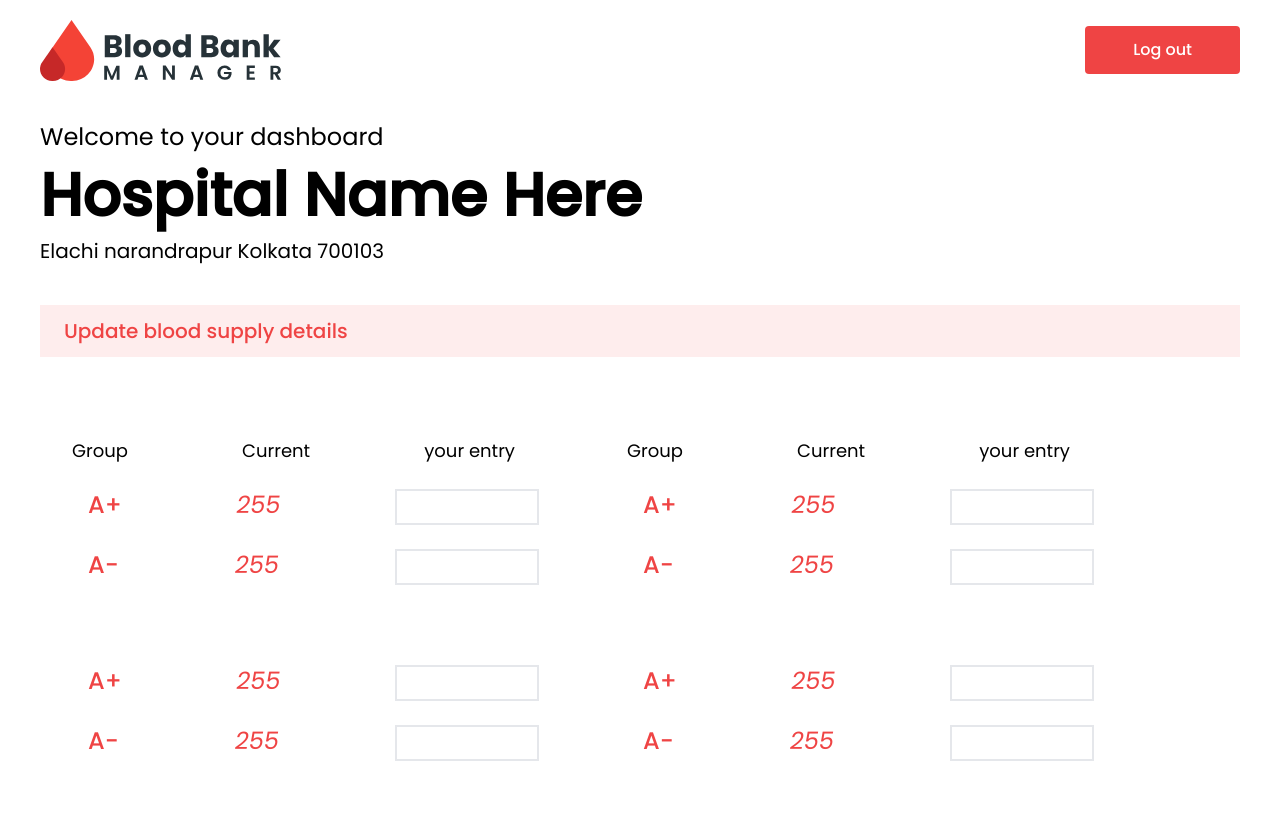
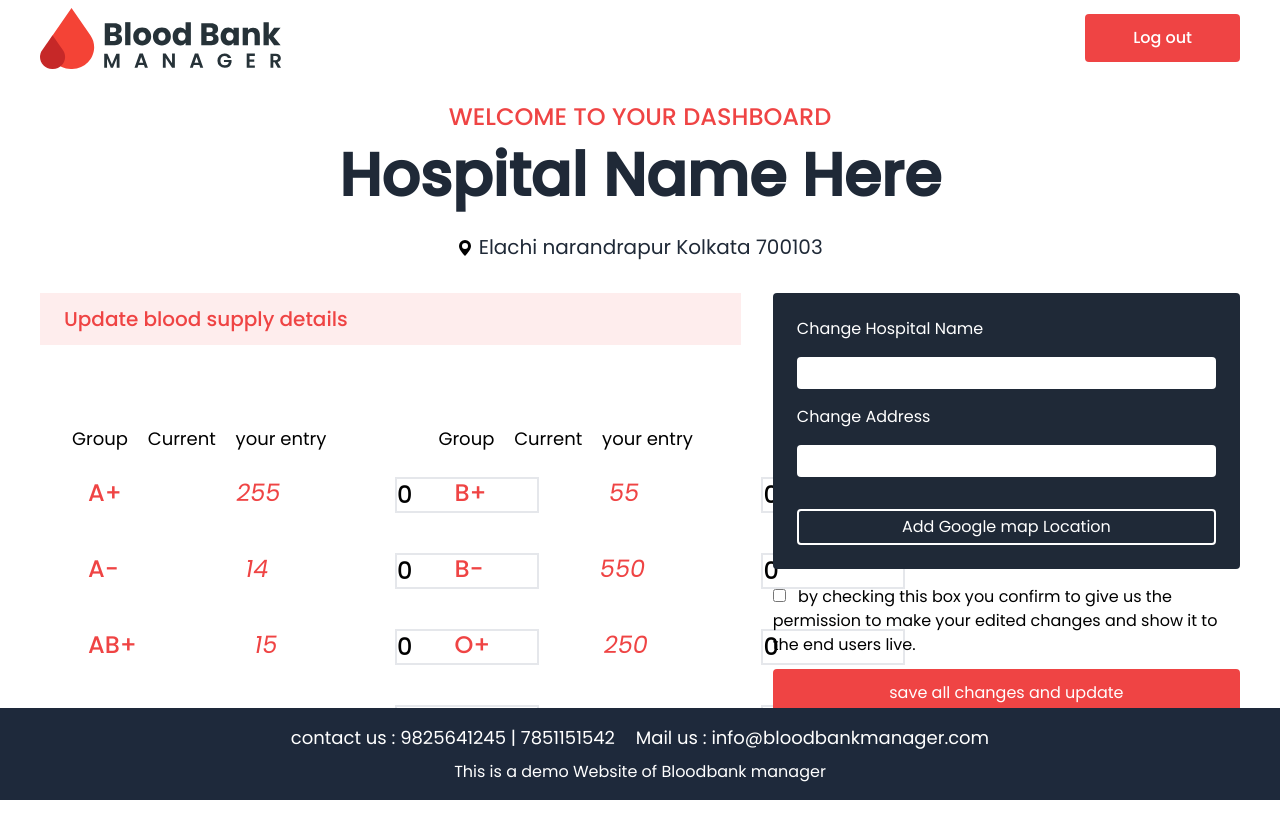
Before and after one commit to skb15/Blood-Bank-Manager-Web, a Vue app: page /dashboard in a window 1280 px wide. Shown: the top 838 px of the page. After the commit the page ends 800 px from the top, so only its background shows below. Built offline with nearby package versions, Linux system fonts and the light colour scheme.

Commit message:
Admin Dashboard Modified and functioned

```diff
--- a/src/components/BloodInput.vue
+++ b/src/components/BloodInput.vue
@@ -1,13 +1,43 @@
 <template>
-  <div class="flex flex-col gap-6 w-[475px] mb-20">
+  <div class="flex flex-col gap-6 w-[475px] mb-10">
+    <!-- v-for="rh in ['+', '-']"
+      :key="rh" -->
     <div
-      v-for="group in ['+', '-']"
-      :key="group"
       class="flex justify-between text-2xl font-medium text-red-500 pl-[24px]"
     >
-      <span>A{{ group }}</span>
-      <span class="italic">255</span>
-      <input type="number" class="border-2 text-black w-36" />
+      <span>{{ group }}{{ rh }}</span>
+      <span class="italic">{{ oldCount }}</span>
+      <input
+        type="number"
+        class="border-2 text-black w-36"
+        v-model="newCount"
+        @input="updateCount"
+      />
     </div>
   </div>
 </template>
+
+<script lang="ts">
+import { defineComponent } from "vue";
+
+export default defineComponent({
+  name: "BloodInput",
+  props: ["group", "rh", "oldCount"],
+  emits: ["update"],
+  data() {
+    return {
+      newCount: 0,
+    };
+  },
+  methods: {
+    updateCount() {
+      console.log(this.group, this.newCount);
+      this.$emit("update", {
+        group: this.group,
+        rh: this.rh,
+        newCount: this.newCount,
+      });
+    },
+  },
+});
+</script>
--- a/src/pages/AdminDashboard.vue
+++ b/src/pages/AdminDashboard.vue
@@ -1,17 +1,37 @@
 <template>
-  <main class="mx-10 my-5 flex flex-col gap-10">
+  <main class="px-10 py-2 flex flex-col gap-8 relative h-screen">
     <section class="flex items-center justify-between">
       <img src="../assets/logo.svg" alt="logo" />
-      <button class="bg-red-500 px-12 py-3 text-white rounded font-medium">
+      <button
+        class="
+          bg-red-500
+          px-12
+          py-3
+          text-white
+          rounded
+          font-medium
+          hover:border-2
+          hover:bg-white
+          hover:border-red-500
+          hover:text-red-500
+          hover:font-medium
+        "
+      >
         Log out
       </button>
     </section>
-    <section class="flex flex-col gap-3">
-      <h3 class="text-2xl">Welcome to your dashboard</h3>
+    <section class="flex flex-col gap-3 text-center text-gray-800">
+      <h3 class="text-2xl uppercase text-red-500 font-medium">
+        Welcome to your dashboard
+      </h3>
       <h1 class="text-6xl font-bold">Hospital Name Here</h1>
-      <h6 class="text-xl">Elachi narandrapur Kolkata 700103</h6>
+      <h6 class="text-xl mt-4">
+        <img class="inline-block" src="../assets/geo-alt-fill.svg" alt="Geo" />
+        Elachi narandrapur Kolkata 700103
+      </h6>
     </section>
-    <section>
+    <section class="flex flex-row gap-8">
+      <section class="w-3/5">
         <span
           class="
             bg-red-100/60
@@ -35,20 +55,152 @@
             <span>Current</span>
             <span>your entry</span>
           </div>
-        <BloodInput v-for="type in ['A', 'AB', 'B', 'O']" :key="type" />
+          <div v-for="group in ['A', 'B', 'AB', 'O']" :key="group">
+            <BloodInput
+              v-for="rh in ['+', '-']"
+              :key="rh"
+              :group="group"
+              :rh="rh"
+              :oldCount="oldStocks[group][rh]"
+              @update="updateCount"
+            />
+          </div>
+        </div>
+      </section>
+      <section class="w-2/5">
+        <div class="bg-gray-800 text-white flex flex-col p-6 gap-4 rounded">
+          <span>Change Hospital Name</span>
+          <input type="text" class="p-1 rounded" />
+          <span>Change Address</span>
+          <input type="text" class="p-1 rounded" />
+          <button
+            class="
+              rounded
+              bg-gray-800
+              p-1
+              border-2 border-white
+              mt-4
+              hover:bg-red-500 hover:border-red-500 hover:font-medium
+            "
+          >
+            Add Google map Location
+          </button>
+        </div>
+        <input
+          type="checkbox"
+          id="checkbox"
+          name="checkbox"
+          class="mr-2 mt-5"
+        />
+        <label for="checkbox">
+          by checking this box you confirm to give us the permission to make
+          your edited changes and show it to the end users live.</label
+        >
+        <button
+          @click="submitCount"
+          class="
+            rounded
+            bg-red-500
+            text-white
+            h-12
+            p-3
+            mt-3
+            w-full
+            hover:border-2
+            hover:bg-white
+            hover:border-red-500
+            hover:text-red-500
+            hover:font-medium
+          "
+        >
+          save all changes and update
+        </button>
+      </section>
+    </section>
+    <section>
+      <div
+        class="
+          text-center
+          items-center
+          py-4
+          bg-slate-800
+          text-white
+          w-full
+          absolute
+          bottom-0
+          left-0
+        "
+      >
+        <h4 class="text-lg inline mr-4">
+          contact us : 9825641245 | 7851151542
+        </h4>
+        <h4 class="text-lg inline">Mail us : info@bloodbankmanager.com</h4>
+        <p class="mt-2">This is a demo Website of Bloodbank manager</p>
       </div>
     </section>
   </main>
 </template>
 <script lang="ts">
 import { defineComponent } from "vue";
+import axios from "axios";
+import BloodInput from "../components/BloodInput.vue";
 
-import BloodInput from "../components/BloodInput.vue";
+const Stocks = {
+  A: 0,
+  B: 0,
+  AB: 0,
+  O: 0,
+};
+const Rh = {
+  "+": 0,
+  "-": 0,
+};
 
 export default defineComponent({
   name: "AdminDashboard",
   components: {
     BloodInput,
   },
+  data() {
+    return {
+      oldStocks: {
+        A: { "+": 255, "-": 14 },
+        B: { "+": 55, "-": 550 },
+        AB: { "+": 15, "-": 105 },
+        O: { "+": 250, "-": 25 },
+      },
+      newStocks: {
+        A: { "+": 0, "-": 0 },
+        B: { "+": 0, "-": 0 },
+        AB: { "+": 0, "-": 0 },
+        O: { "+": 0, "-": 0 },
+      },
+    };
+  },
+  methods: {
+    updateCount(input: {
+      group: keyof typeof Stocks;
+      rh: keyof typeof Rh;
+      newCount: number;
+    }) {
+      console.log("in Admin Dashboard", input);
+
+      this.newStocks[input.group][input.rh] = input.newCount;
+    },
+    submitCount() {
+      console.log(this.newStocks);
+
+      axios.put("http://127.0.0.1:5000/hospitals/4", {
+        name: "Subhasgram Government Hospital",
+        address: "Subhasgram, Kolkata, West Bengal, South 24 Paragans",
+        pincode: 700147,
+        coordinate: {
+          lat: 22.4127,
+          long: 88.4331,
+        },
+        stock: this.newStocks,
+      });
+    },
+  },
 });
 </script>
```
Lines whose indentation alone changed are shown as unchanged.
